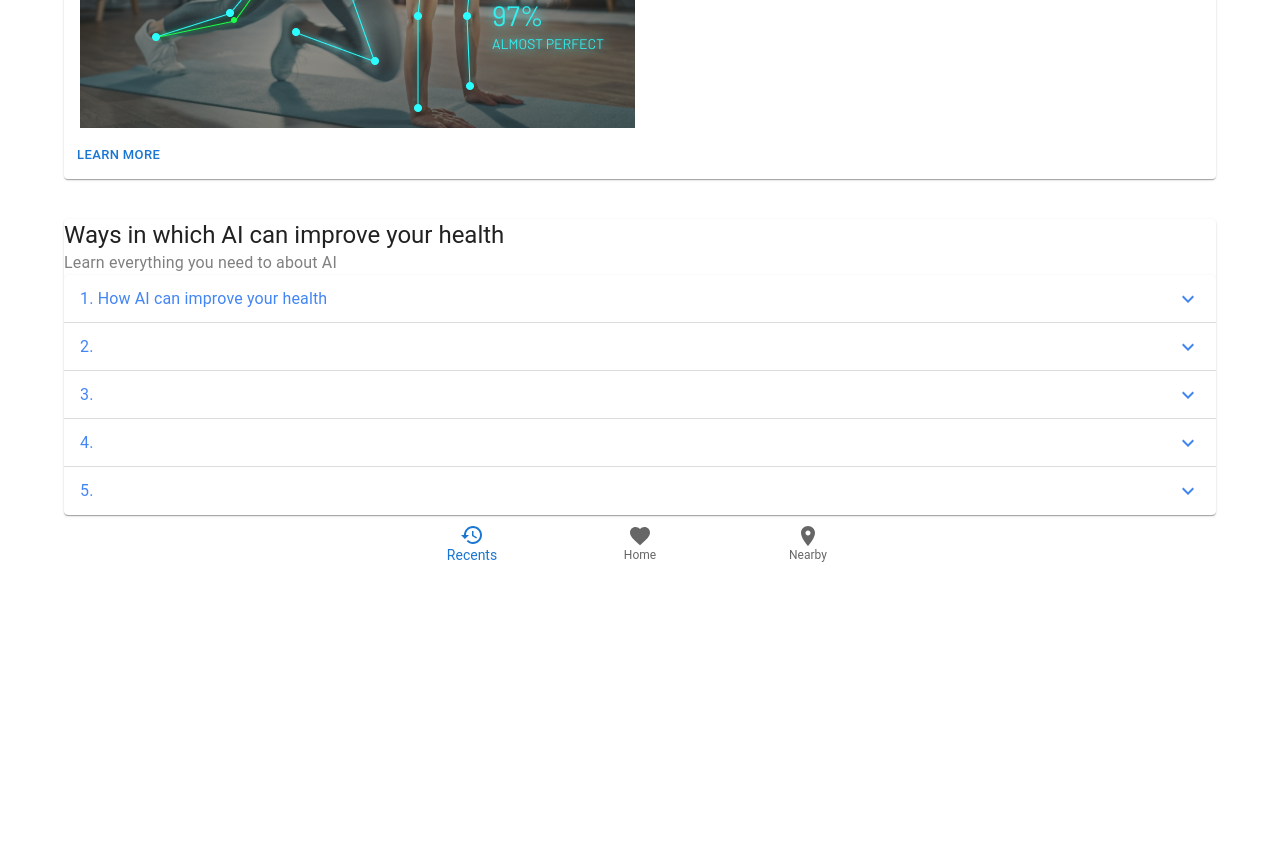
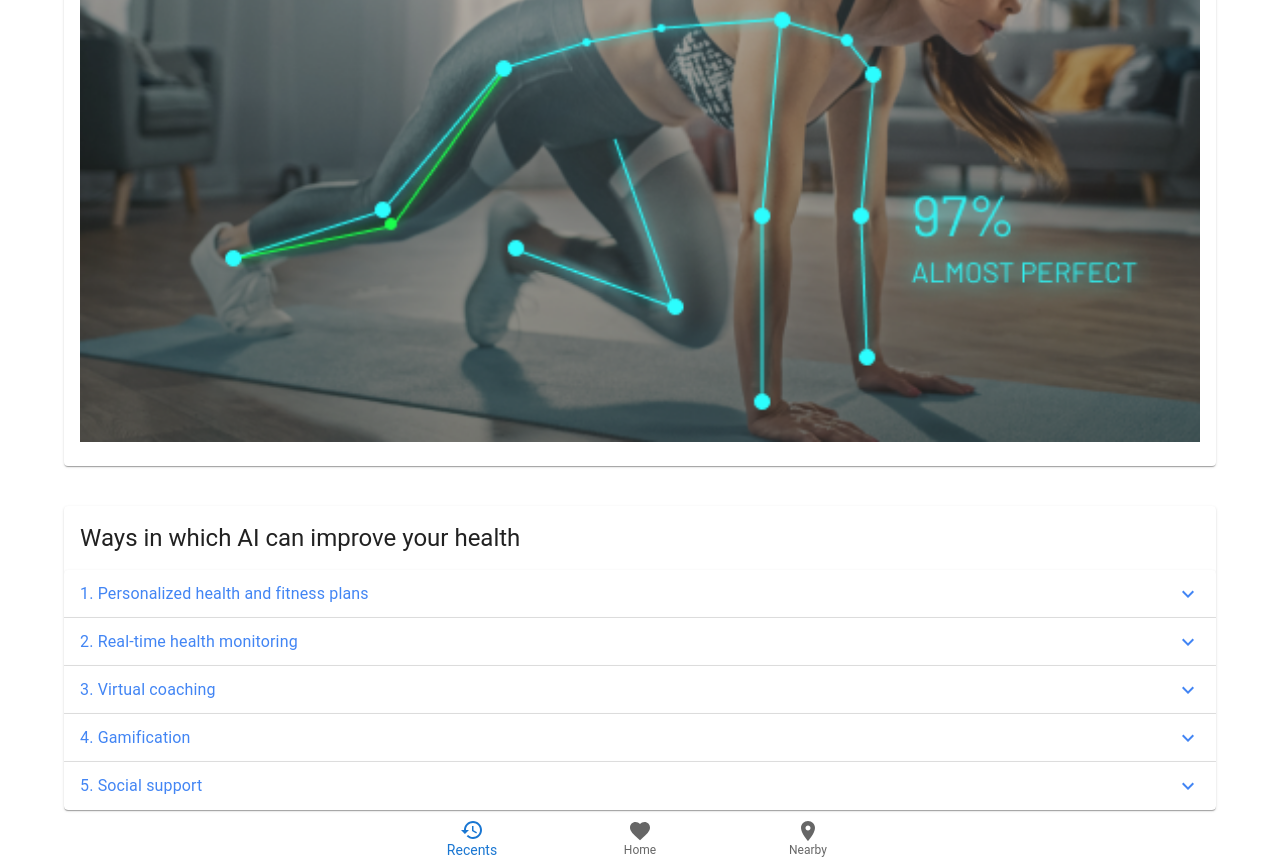
Before and after one commit to zachasher/BrainstationxGoogle, a React (Create React App) app: page /zach in a window 1280 px wide. Shown: the part 720-1586 px from the top of the page. Before the commit the page ends 1291 px from the top, so only its background shows below. Built offline with nearby package versions, Linux system fonts and the light colour scheme.

Commit message:
Latest commit

```diff
--- a/package.json
+++ b/package.json
@@ -14,6 +14,7 @@
     "react-dom": "^18.2.0",
     "react-router-dom": "^6.14.2",
     "react-scripts": "5.0.1",
+    "sass": "^1.64.0",
     "web-vitals": "^2.1.4"
   },
   "scripts": {
--- a/src/Pages/Components/Content.js
+++ b/src/Pages/Components/Content.js
@@ -8,6 +8,7 @@ import Typography from "@mui/material/Typography";
 import image2 from "../../Assets/images/image2.png";
 import { Paper } from "@mui/material";
 import { WidthFull } from "@mui/icons-material";
+import "./hub-info.css";
 
 const bull = (
   <Box
@@ -25,22 +26,23 @@ export default function BasicCard() {
         <Typography variant="h5" component="div" sx={{pt: 1, pb: 1}}>
           AI is revolutionising the way <br /> we stay fit & healthy
         </Typography>
-        <Typography variant="body2">
+        <Typography variant="body2" sx={{pb: 2}}>
           Artificial intelligence (AI) is rapidly transforming the health and
           fitness industry. AI-powered apps and devices are now able to track
           our progress, provide personalized feedback, and even create custom
           workouts for us. This personalized approach to fitness is helping
           people reach their goals faster and more effectively.
-          <br />
-          {'"a benevolent smile"'}
         </Typography>
-        <Box variant="outlined" width="1" height="300px"  objectFit="contain" sx={{ pt: 2 }}>
-          <img src={image2}/>
-        </Box>
+        <Box sx={{width: 1}}
+      display="flex"
+      justifyContent="center"
+      alignItems="center"
+    //   backgroundImage="url('../../Assets/images/image2.png')"
+      backgroundRepeat="no-repeat"
+      backgroundSize="cover">
+      <img src={image2} className="sports-image"/>
+    </Box>
       </CardContent>
-      <CardActions>
-        <Button size="small">Learn More</Button>
-      </CardActions>
     </Card>
   );
 }
--- a/src/Pages/Components/HubInfo.js
+++ b/src/Pages/Components/HubInfo.js
@@ -8,6 +8,9 @@ import Typography from "@mui/material/Typography";
 import ExpandMoreIcon from "@mui/icons-material/ExpandMore";
 import Box from "@mui/material/Box";
 import { grey } from '@mui/material/colors';
+import graph from "../../Assets/images/Screen Shot 2023-07-21 at 3.25.33 PM.png";
+import "./hub-info.css";
+
 
 function HubInfo() {
   return (
@@ -15,11 +18,8 @@ function HubInfo() {
     justifyContent="center"
     alignItems="center">
       <Card sx={{ width: 1 }}>
-      <Typography variant="h5" component="h2">
+      <Typography variant="h5" component="h2" sx={{p: 2}}>
         Ways in which AI can improve your health
-      </Typography>
-      <Typography variant="body1" component="h2" sx={{color:"grey"}}>
-        Learn everything you need to about AI
       </Typography>
         <Accordion>
           <AccordionSummary
@@ -27,13 +27,11 @@ function HubInfo() {
             aria-controls="panel1a-content"
             id="panel1a-header"
           >
-            <Typography sx={{ color: "#4285F4" }}>1. How AI can improve your health</Typography>
+            <Typography sx={{ color: "#4285F4" }}>1. Personalized health and fitness plans</Typography>
           </AccordionSummary>
           <AccordionDetails>
             <Typography>
-              Lorem ipsum dolor sit amet, consectetur adipiscing elit.
-              Suspendisse malesuada lacus ex, sit amet blandit leo lobortis
-              eget.
+            AI can be used to analyze individual health data, such as fitness levels, medical history, and dietary habits, to create personalized health and fitness plans. These plans can be tailored to each individual's specific needs and goals, and can help people to achieve their health and fitness goals more effectively.
             </Typography>
           </AccordionDetails>
         </Accordion>
@@ -43,13 +41,26 @@ function HubInfo() {
             aria-controls="panel2a-content"
             id="panel2a-header"
           >
-            <Typography sx={{ color: "#4285F4" }}>2.</Typography>
+            <Typography sx={{ color: "#4285F4" }}>2. Real-time health monitoring</Typography>
           </AccordionSummary>
           <AccordionDetails>
             <Typography>
-              Lorem ipsum dolor sit amet, consectetur adipiscing elit.
-              Suspendisse malesuada lacus ex, sit amet blandit leo lobortis
-              eget.
+            AI-powered devices can be used to monitor biometric data, such as heart rate, blood pressure, and blood sugar levels, in real time. This data can be used to track progress, identify potential health problems, and provide personalized feedback to help people stay healthy.
+            </Typography>
+            <img src={graph} className="graph-image"/>
+          </AccordionDetails>
+        </Accordion>
+        <Accordion>
+          <AccordionSummary
+            expandIcon={<ExpandMoreIcon sx={{ color: "#4285F4" }} />}
+            aria-controls="panel2a-content"
+            id="panel2a-header"
+          >
+            <Typography sx={{ color: "#4285F4" }}>3. Virtual coaching</Typography>
+          </AccordionSummary>
+          <AccordionDetails>
+            <Typography>
+            AI-powered personal trainers can provide virtual coaching to help people achieve their health and fitness goals. These trainers can use AI to analyze individual progress, provide personalized feedback, and adjust workout plans as needed.
             </Typography>
           </AccordionDetails>
         </Accordion>
@@ -59,13 +70,11 @@ function HubInfo() {
             aria-controls="panel2a-content"
             id="panel2a-header"
           >
-            <Typography sx={{ color: "#4285F4" }}>3.</Typography>
+            <Typography sx={{ color: "#4285F4" }}>4. Gamification</Typography>
           </AccordionSummary>
           <AccordionDetails>
             <Typography>
-              Lorem ipsum dolor sit amet, consectetur adipiscing elit.
-              Suspendisse malesuada lacus ex, sit amet blandit leo lobortis
-              eget.
+            AI can be used to gamify health and fitness apps and programs. This can make them more engaging and fun, which can help people to stay motivated and reach their goals.
             </Typography>
           </AccordionDetails>
         </Accordion>
@@ -75,29 +84,13 @@ function HubInfo() {
             aria-controls="panel2a-content"
             id="panel2a-header"
           >
-            <Typography sx={{ color: "#4285F4" }}>4.</Typography>
+            <Typography sx={{ color: "#4285F4" }}>5. Social support</Typography>
           </AccordionSummary>
           <AccordionDetails>
             <Typography>
-              Lorem ipsum dolor sit amet, consectetur adipiscing elit.
-              Suspendisse malesuada lacus ex, sit amet blandit leo lobortis
-              eget.
-            </Typography>
-          </AccordionDetails>
-        </Accordion>
-        <Accordion>
-          <AccordionSummary
-            expandIcon={<ExpandMoreIcon sx={{ color: "#4285F4" }} />}
-            aria-controls="panel2a-content"
-            id="panel2a-header"
-          >
-            <Typography sx={{ color: "#4285F4" }}>5.</Typography>
-          </AccordionSummary>
-          <AccordionDetails>
-            <Typography>
-              Lorem ipsum dolor sit amet, consectetur adipiscing elit.
-              Suspendisse malesuada lacus ex, sit amet blandit leo lobortis
-              eget.
+            AI can be used to create social support networks for people who are trying to improve their health and fitness. These networks can provide people with encouragement, motivation, and tips, which can help them to stay on track.
+
+These are just a few of the ways that AI can improve health and fitness. As AI technology continues to develop, we can expect to see even more innovative and effective ways to use AI to improve our health and well-being.
             </Typography>
           </AccordionDetails>
         </Accordion>
--- /dev/null
+++ b/src/Pages/Components/hub-info.css
@@ -0,0 +1,9 @@
+.graph-image {
+    width: 100%;
+    padding-top: 16px;
+}
+
+.sports-image {
+    width: 100%;
+    padding-top: 16px;
+}
```
Also changed, not shown: src/Assets/images/Screen Shot 2023-07-21 at 3.25.33 PM.png (added), 1 other file (tests, documents, lock files or other folders).
